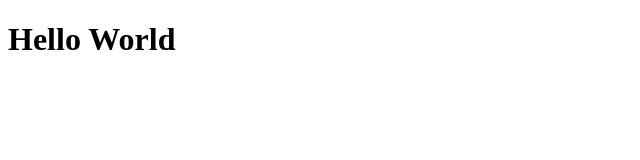
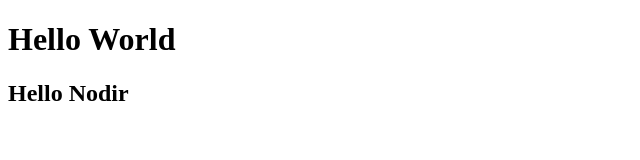
Before and after one commit to Mustafoqulovn/vazifa, a plain HTML site: page index.html in a window 1280 px wide. Shown: the whole page, without its empty margins (0-640 px from the left). Drawn offline with Linux system fonts and the light colour scheme.

Commit message:
add new h2

```diff
--- a/index.html
+++ b/index.html
@@ -8,5 +8,6 @@
 </head>
 <body>
     <h1>Hello World</h1>
+    <h2>Hello Nodir</h2>
 </body>
 </html>
```
